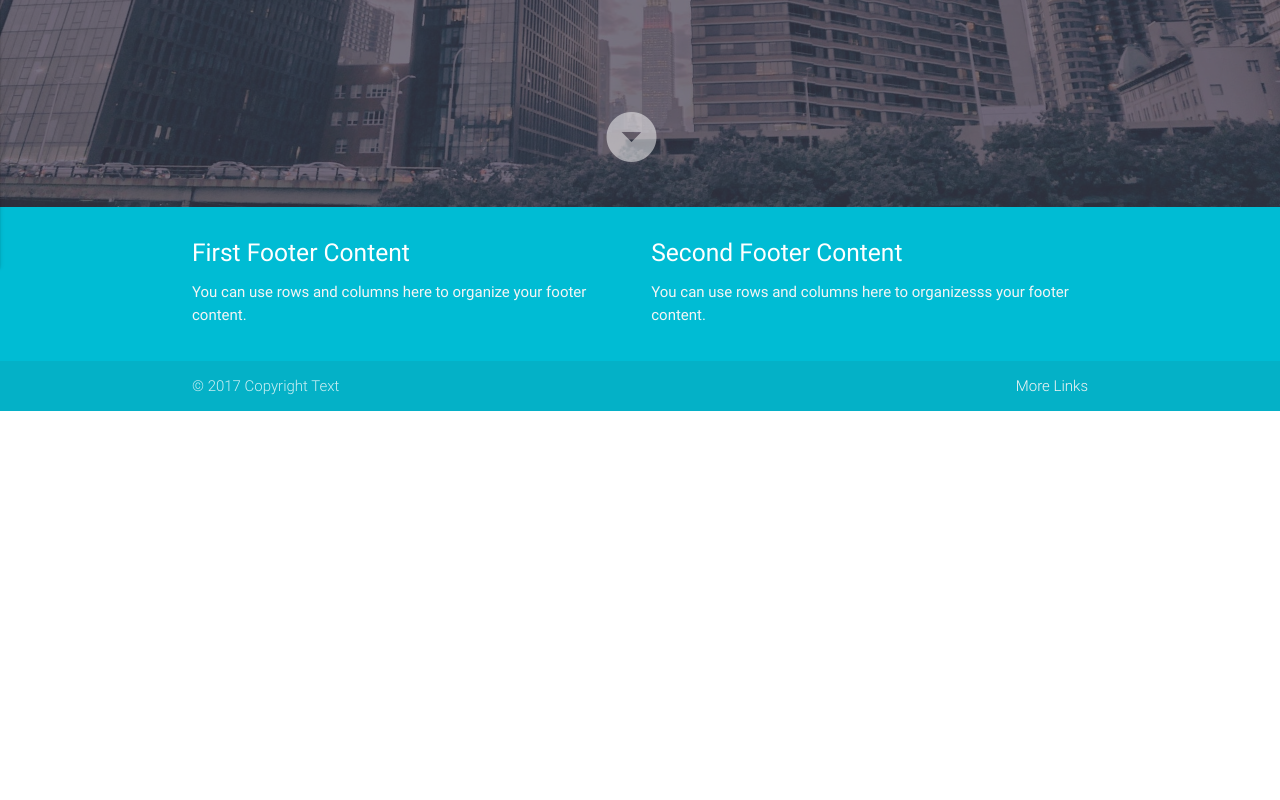
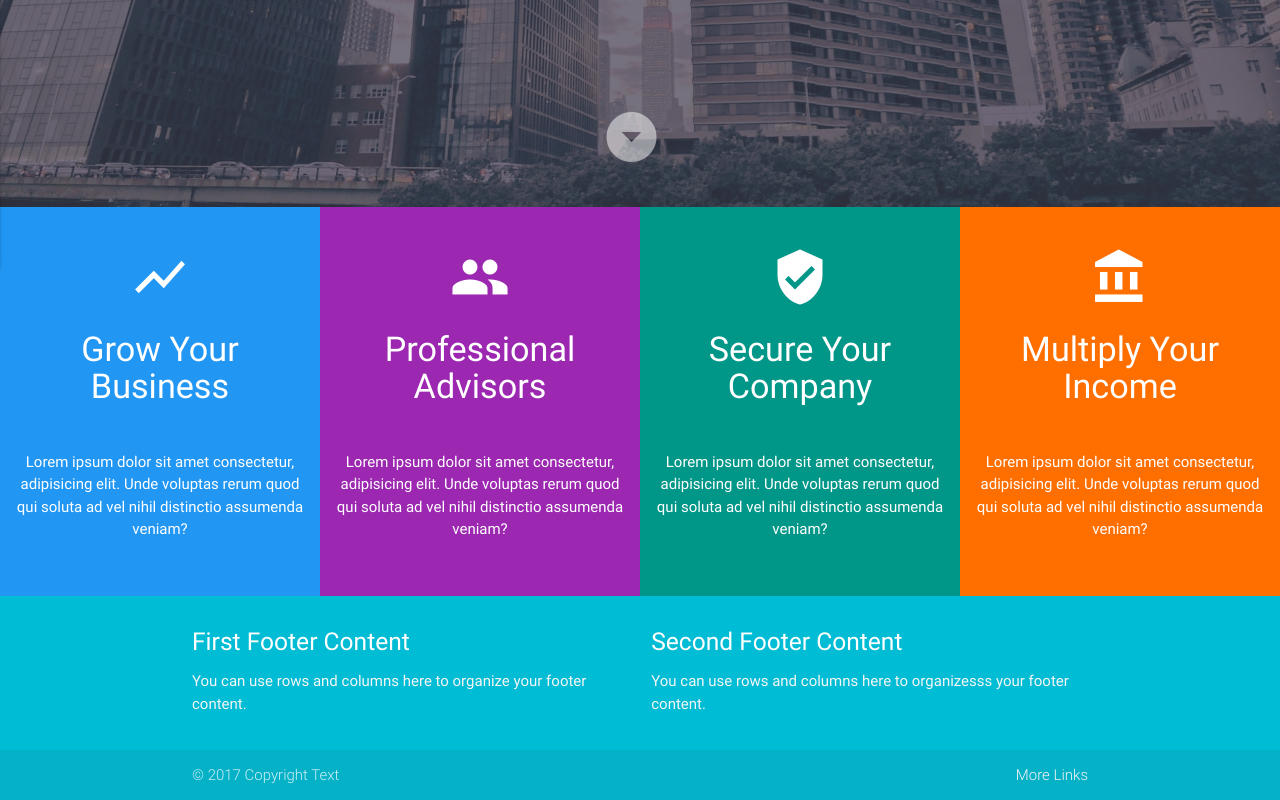
Before and after one commit to yasserabbass/Bizland, a plain HTML site: page index.html in a window 1280 px wide. Shown: the part 593-1393 px from the top of the page. Before the commit the page ends 1004 px from the top, so only its background shows below. Drawn offline with nearby package versions, Linux system fonts and the light colour scheme.

Commit message:
Finished Boxes

```diff
--- a/css/main.css
+++ b/css/main.css
@@ -29,3 +29,21 @@
   left: 47%;
   opacity: 0.5;
 }
+
+.box {
+  padding: 40px 10px !important;
+}
+
+.box h4 {
+  padding-bottom: 30px
+}
+
+.section-boxes .row{
+  margin-bottom: 0 !important;
+}
+
+@media(max-width: 600px) {
+  .main-header {
+    height: 50vh;
+  }
+}
--- a/index.html
+++ b/index.html
@@ -28,7 +28,7 @@
 </head>
 
 <body>
-  <header class="main-header">
+  <header class="main-header navbar-fixed">
     <div class="primary-overlay">
       <nav class="transparent">
         <div class="nav-warapper">
@@ -70,9 +70,35 @@
         </div>
       </div>
     </div>
-
   </header>
-
+  <section class="section-boxes center">
+    <div class="row">
+      <div class="col s12 m6 l3 blue white-text box">
+        <i class="material-icons medium">show_chart</i>
+        <h4>Grow Your Business</h4>
+        <p>Lorem ipsum dolor sit amet consectetur, adipisicing elit. Unde voluptas rerum quod qui soluta ad vel nihil
+          distinctio assumenda veniam?</p>
+      </div>
+      <div class="col s12 m6 l3 purple white-text box">
+        <i class="material-icons medium">people</i>
+        <h4>Professional Advisors</h4>
+        <p>Lorem ipsum dolor sit amet consectetur, adipisicing elit. Unde voluptas rerum quod qui soluta ad vel nihil
+          distinctio assumenda veniam?</p>
+      </div>
+      <div class="col s12 m6 l3 teal white-text box">
+        <i class="material-icons medium">verified_user</i>
+        <h4>Secure Your Company</h4>
+        <p>Lorem ipsum dolor sit amet consectetur, adipisicing elit. Unde voluptas rerum quod qui soluta ad vel nihil
+          distinctio assumenda veniam?</p>
+      </div>
+      <div class="col s12 m6 l3 amber darken-4 white-text box">
+        <i class="material-icons medium">account_balance</i>
+        <h4>Multiply Your Income</h4>
+        <p>Lorem ipsum dolor sit amet consectetur, adipisicing elit. Unde voluptas rerum quod qui soluta ad vel nihil
+          distinctio assumenda veniam?</p>
+      </div>
+    </div>
+  </section>
   <main>
     <!-- Your content here -->
   </main>
@@ -104,6 +130,25 @@
   <script>
     $("document").ready(function () {
       $(".button-collapse").sideNav();
+
+      // ScrollFire
+      const options = [
+        {
+          selector: '.main-text',
+          offset: 0,
+          callback: function (el) {
+            Materialize.fadeInImage($(el));
+          }
+        },
+        {
+          selector: '.navbar-fixed',
+          offset: 1500,
+          callback: function () {
+            $('nav').removeClass('transparent').addClass('blue-grey darken-3');
+          }
+        }
+      ];
+      Materialize.scrollFire(options);
     });
   </script>
 </body>
```
